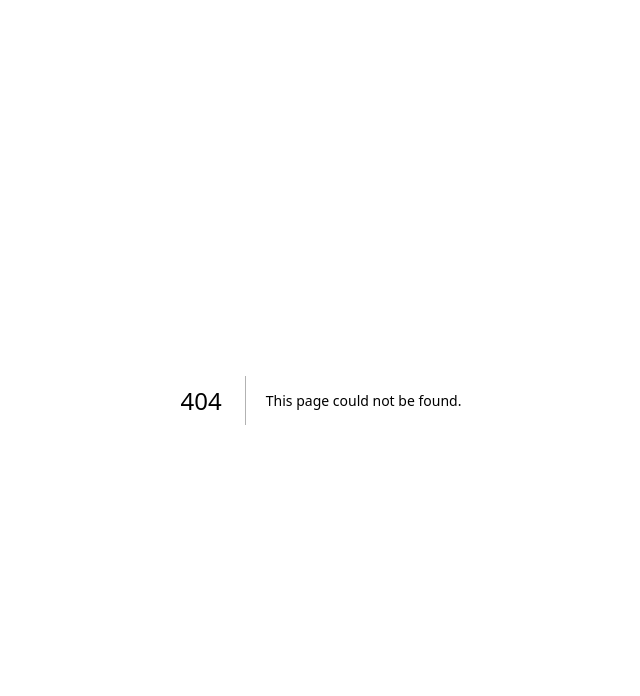
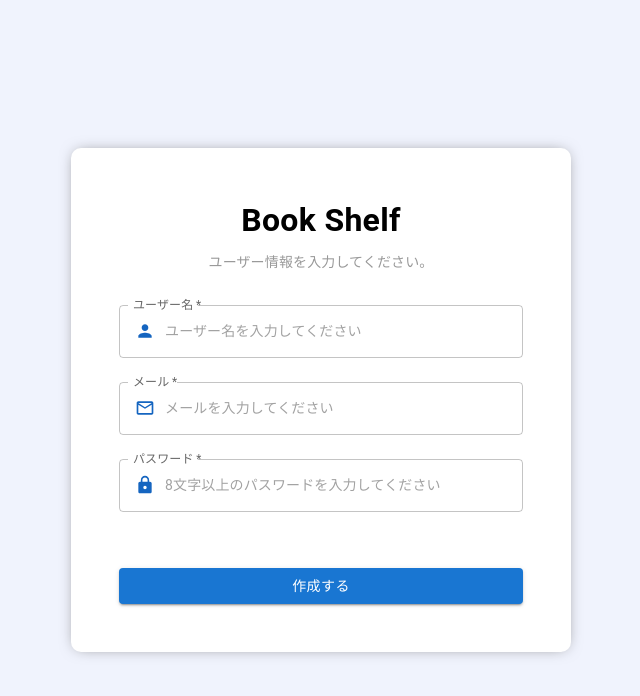
Before and after one commit to kamegoro/book-shelf, a Next.js app: page /signup in a window 1280 px wide. Before the commit this address had no page. Shown: the top 696 px of the page, without its empty margins (319-959 px from the left). Built offline with nearby package versions, Linux system fonts and the light colour scheme.

Commit message:
Update package and signUp UI

```diff
--- a/package.json
+++ b/package.json
@@ -10,8 +10,10 @@
     "prettier": "prettier --write src"
   },
   "dependencies": {
+    "@babel/core": "7.20.12",
     "@emotion/react": "11.10.5",
     "@emotion/styled": "11.10.5",
+    "@mui/icons-material": "5.11.0",
     "@mui/material": "5.11.6",
     "@next/font": "13.1.6",
     "@types/node": "18.11.18",
--- /dev/null
+++ b/src/pages/signup.tsx
@@ -0,0 +1,109 @@
+import Box from '@/components/mui/Box';
+import Typography from '@/components/mui/Typography';
+import Button from '@/components/mui/Button';
+import TextField from '@/components/mui/TextField';
+import MailOutlineIcon from '@mui/icons-material/MailOutline';
+import PersonIcon from '@mui/icons-material/Person';
+import LockIcon from '@mui/icons-material/Lock';
+
+import { ReactNode } from 'react';
+
+const TextFieldWithIcon = ({
+  label,
+  placeholder,
+  icon,
+}: {
+  label: string;
+  placeholder: string;
+  icon: ReactNode;
+}) => {
+  return (
+    <TextField
+      sx={{ mb: 3 }}
+      label={label}
+      required
+      placeholder={placeholder}
+      InputProps={{
+        startAdornment: icon,
+        sx: {
+          fontSize: 14,
+        },
+      }}
+    />
+  );
+};
+
+const signUp = () => {
+  return (
+    <Box
+      sx={{
+        display: 'flex',
+        justifyContent: 'center',
+        alignItems: 'center',
+        backgroundColor: '#f0f3fd',
+        width: '100vw',
+        height: '100vh',
+      }}
+    >
+      <Box
+        sx={{
+          width: 500,
+          display: 'flex',
+          flexDirection: 'column',
+          backgroundColor: 'white',
+          p: 6,
+          boxShadow: '0px 0px 15px -5px #777777',
+          borderRadius: '10px',
+        }}
+      >
+        <Typography
+          sx={{ mb: 4, fontSize: 32, textAlign: 'center', marginBottom: 1, fontWeight: 'bold' }}
+          color="black"
+        >
+          Book Shelf
+        </Typography>
+        <Typography
+          sx={{ mb: 4, fontSize: 14, textAlign: 'center', marginBottom: 4, opacity: 0.4 }}
+          color="black"
+        >
+          ユーザー情報を入力してください。
+        </Typography>
+        <TextFieldWithIcon
+          label="ユーザー名"
+          placeholder="ユーザー名を入力してください"
+          icon={
+            <>
+              <PersonIcon sx={{ color: '#1565C0', height: 20, wight: 20, marginRight: 1 }} />
+            </>
+          }
+        />
+        <TextFieldWithIcon
+          label="メール"
+          placeholder="メールを入力してください"
+          icon={
+            <>
+              <MailOutlineIcon sx={{ color: '#1565C0', height: 20, wight: 20, marginRight: 1 }} />
+            </>
+          }
+        />
+        <TextFieldWithIcon
+          label="パスワード"
+          placeholder="8文字以上のパスワードを入力してください"
+          icon={
+            <>
+              <LockIcon sx={{ color: '#1565C0', height: 20, wight: 20, marginRight: 1 }} />
+            </>
+          }
+        />
+        <Button
+          variant="contained"
+          sx={{ marginTop: 4 }}
+        >
+          作成する
+        </Button>
+      </Box>
+    </Box>
+  );
+};
+
+export default signUp;
```
Also changed, not shown: src/pages/signin.tsx (deleted, +0 -46 lines), 1 other file (tests, documents, lock files or other folders).
